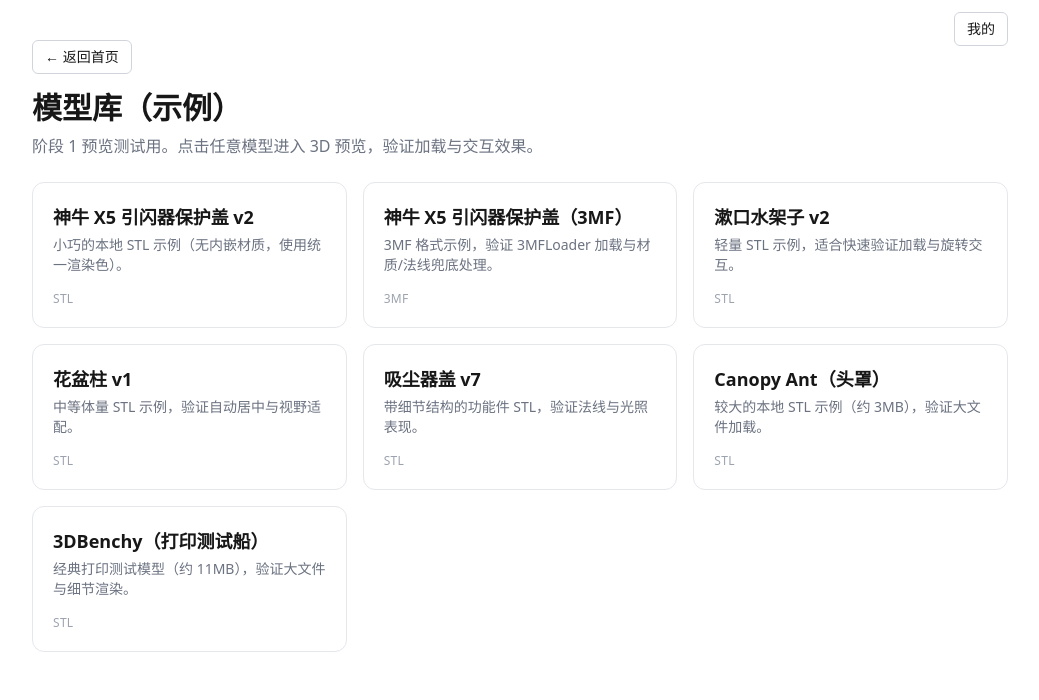
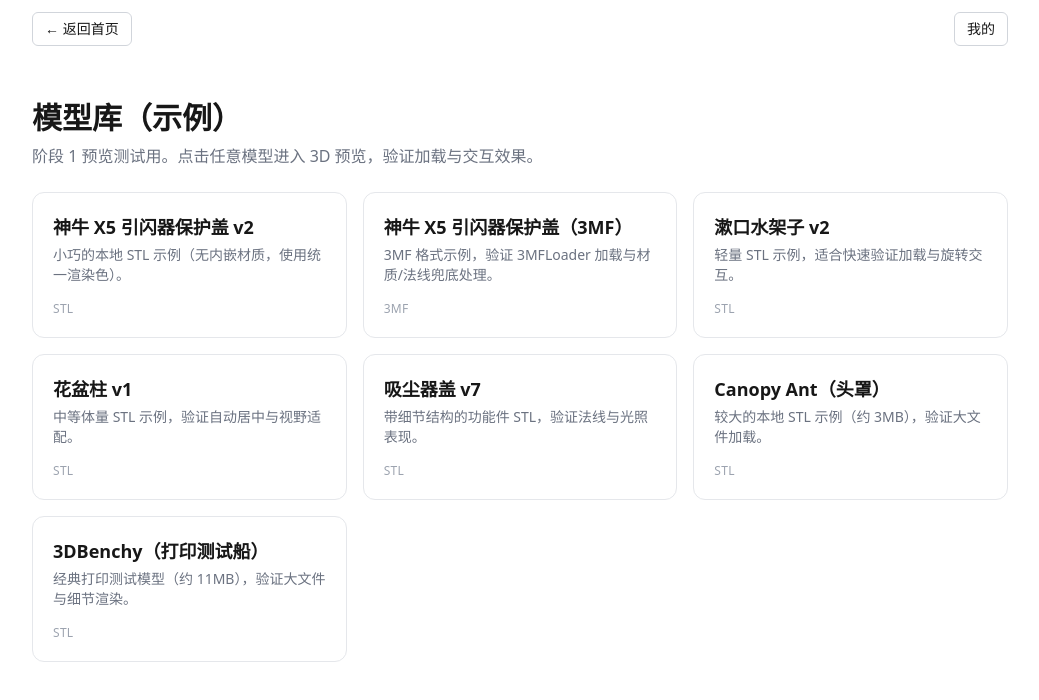
Before and after one commit to liuzeen1234/pick-print, a Next.js app: page /models in a window 1280 px wide. Shown: the top 700 px of the page, without its empty margins (120-1159 px from the left). Built offline with nearby package versions, Linux system fonts and the light colour scheme; no server answers.

Commit message:
feat: 全局返回首页按钮并预留顶栏空间
- 顶栏左上角新增返回首页按钮，首页时隐藏
- 移除登录/注册/模型库页面重复的返回首页链接
- 顶栏下方加等高占位块，避免内容被固定顶栏遮挡

```diff
--- a/src/app/login/page.tsx
+++ b/src/app/login/page.tsx
@@ -16,12 +16,6 @@ export default async function LoginPage() {
 
   return (
     <Container className="flex min-h-screen max-w-md flex-col justify-center gap-6 py-12">
-      <Link
-        href="/"
-        className="text-sm text-gray-500 transition-colors hover:text-brand"
-      >
-        ← 返回首页
-      </Link>
       <div className="text-center">
         <h1 className="text-2xl font-bold">登录 PickPrint</h1>
         <p className="mt-2 text-sm text-gray-500">用账号名和密码登录。</p>
--- a/src/app/models/page.tsx
+++ b/src/app/models/page.tsx
@@ -11,13 +11,7 @@ export default function ModelsPage() {
   return (
     <Container className="flex min-h-screen flex-col gap-6 py-10">
       <div>
-        <Link
-          href="/"
-          className="inline-flex items-center gap-1 rounded-md border border-gray-300 px-3 py-1.5 text-sm font-medium transition-colors hover:bg-gray-100 dark:hover:bg-gray-800"
-        >
-          ← 返回首页
-        </Link>
-        <h1 className="mt-4 text-2xl font-bold sm:text-3xl">模型库（示例）</h1>
+        <h1 className="text-2xl font-bold sm:text-3xl">模型库（示例）</h1>
         <p className="mt-2 text-gray-500">
           阶段 1 预览测试用。点击任意模型进入 3D 预览，验证加载与交互效果。
         </p>
--- a/src/app/register/page.tsx
+++ b/src/app/register/page.tsx
@@ -15,12 +15,6 @@ export default async function RegisterPage() {
 
   return (
     <Container className="flex min-h-screen max-w-md flex-col justify-center gap-6 py-12">
-      <Link
-        href="/"
-        className="text-sm text-gray-500 transition-colors hover:text-brand"
-      >
-        ← 返回首页
-      </Link>
       <div className="text-center">
         <h1 className="text-2xl font-bold">创建账号</h1>
         <p className="mt-2 text-sm text-gray-500">
--- a/src/components/layout/site-header-client.tsx
+++ b/src/components/layout/site-header-client.tsx
@@ -5,25 +5,49 @@ import { usePathname } from "next/navigation";
 
 /**
  * 顶部栏的客户端渲染部分。
- * 当前已经在目标页面（“我的”）时不渲染按钮，避免出现指向自身的多余入口。
+ * - 左上角：返回首页按钮，位于首页时隐藏。
+ * - 右上角：“我的”入口，已在目标页面时隐藏，避免指向自身的多余入口。
  */
 export function SiteHeaderClient({ href }: { href: string }) {
   const pathname = usePathname();
 
-  if (pathname === href) {
+  const showHome = pathname !== "/";
+  const showMine = pathname !== href;
+
+  // 两个按钮都不显示时（例如首页且 href 也是 "/"）不渲染顶部栏。
+  if (!showHome && !showMine) {
     return null;
   }
 
   return (
+    <>
       <header className="pointer-events-none fixed inset-x-0 top-0 z-50">
-      <div className="mx-auto flex w-full max-w-5xl justify-end px-4 py-3 sm:px-6">
+        <div className="mx-auto flex w-full max-w-5xl items-center justify-between px-4 py-3 sm:px-6">
+          {showHome ? (
+            <Link
+              href="/"
+              className="pointer-events-auto inline-flex items-center gap-1 rounded-md border border-gray-300 bg-white/80 px-3 py-1.5 text-sm font-medium backdrop-blur transition-colors hover:bg-gray-100 dark:bg-gray-900/80 dark:hover:bg-gray-800"
+            >
+              ← 返回首页
+            </Link>
+          ) : (
+            <span />
+          )}
+
+          {showMine ? (
             <Link
               href={href}
               className="pointer-events-auto inline-flex items-center gap-1 rounded-md border border-gray-300 bg-white/80 px-3 py-1.5 text-sm font-medium backdrop-blur transition-colors hover:bg-gray-100 dark:bg-gray-900/80 dark:hover:bg-gray-800"
             >
               我的
             </Link>
+          ) : (
+            <span />
+          )}
         </div>
       </header>
+      {/* 占位块：与固定顶部栏等高，避免内容被遮挡（首页无顶部栏时不渲染）。 */}
+      <div aria-hidden className="h-[60px]" />
+    </>
   );
 }
```
Lines whose indentation alone changed are shown as unchanged.
